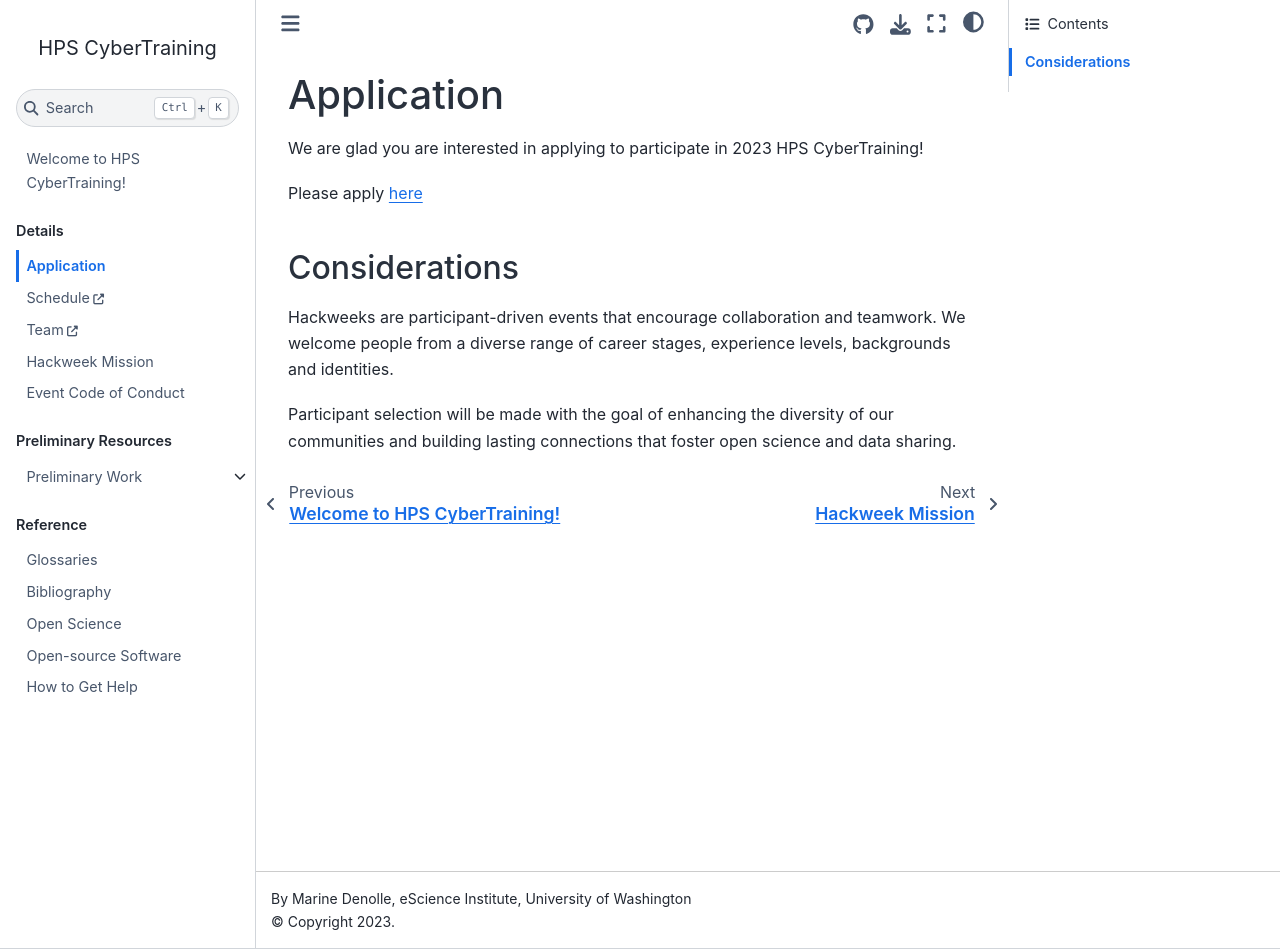
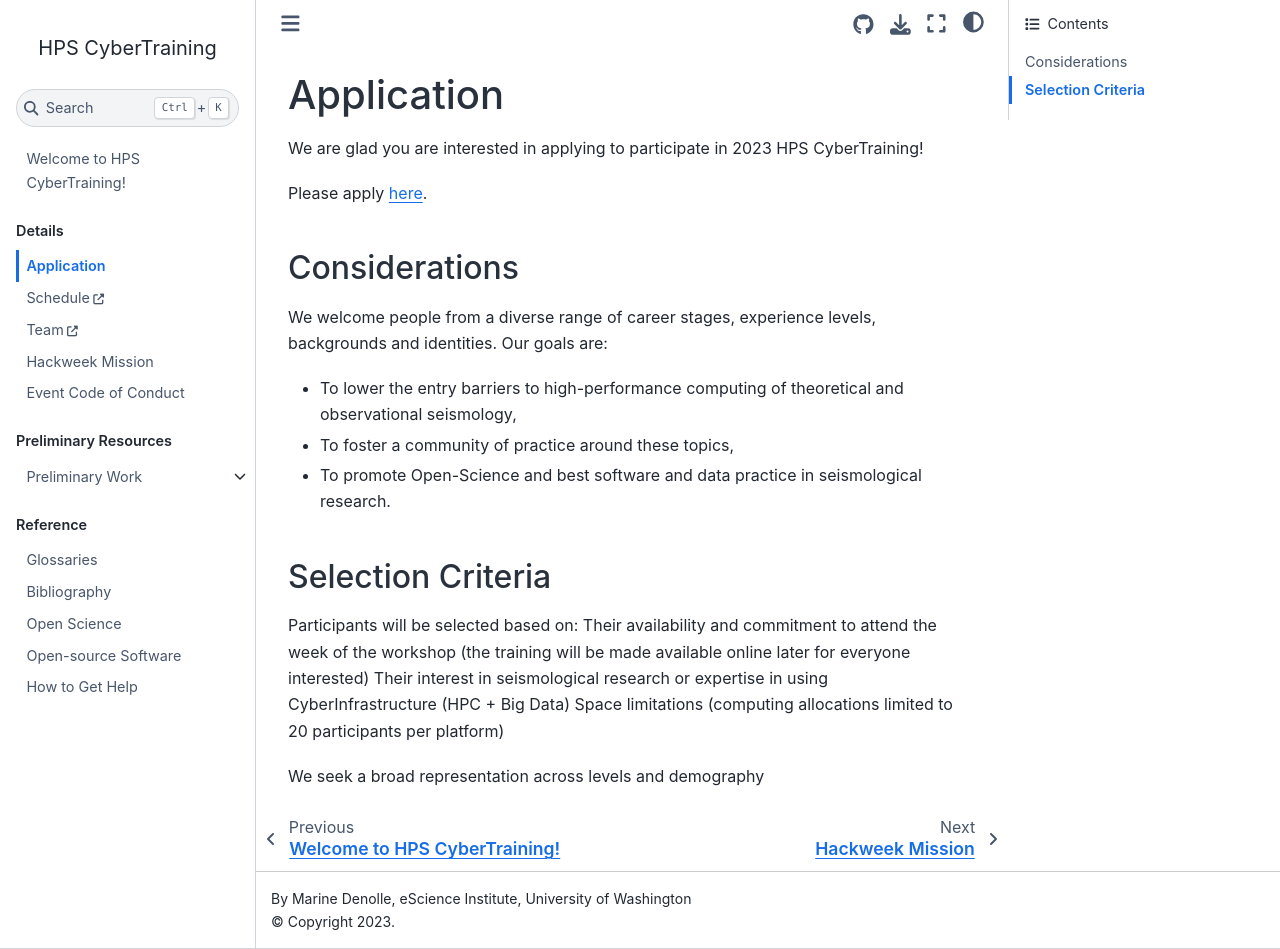
Before and after one commit to SeisSCOPED/HPS, a Jupyter Book: the page built from book/application.md, in a window 1280 px wide and 949 px high. Built offline with Jupyter Book 1.0.4 settings and Sphinx 7.4.7 and the Sphinx Book theme 1.1.4, drawn with Linux system fonts in a browser that asks for light colours.

Commit message:
add ian and update application

````diff
--- a/book/application.md
+++ b/book/application.md
@@ -2,18 +2,26 @@
 
 We are glad you are interested in applying to participate in {{hackweek}}!
 
-Please apply [here](https://docs.google.com/forms/d/e/1FAIpQLScTr-WeVqcNB4ZyrdhWxsVHpC1CQ-oL1pAv33NZ1Gz8HIlmig/viewform?usp=sf_link)
+Please apply [here](https://docs.google.com/forms/d/e/1FAIpQLScTr-WeVqcNB4ZyrdhWxsVHpC1CQ-oL1pAv33NZ1Gz8HIlmig/viewform?usp=sf_link).
 
 ## Considerations
 
-Hackweeks are participant-driven events that encourage collaboration and teamwork. We welcome people from a diverse range of career stages, experience levels, backgrounds and identities.
-
-Participant selection will be made with the goal of enhancing the diversity of our communities and building lasting connections that foster open science and data sharing.
+We welcome people from a diverse range of career stages, experience levels, backgrounds and identities. Our goals are:
+* To lower the entry barriers to high-performance computing of theoretical and observational seismology,
+* To foster a community of practice around these topics,
+* To promote Open-Science and best software and data practice in seismological research.
 
 
-<!--
 ## Selection Criteria
 
+Participants will be selected based on:
+Their availability and commitment to attend the week of the workshop (the training will be made available online later for everyone interested)
+Their interest in seismological research or expertise in using CyberInfrastructure (HPC + Big Data)
+Space limitations (computing allocations limited to 20 participants per platform)
+
+We seek a broad representation across levels and demography
+
+<!--
 <!-- The hackweek organizing committee follows a two phase process in selecting applicants, adopted from {cite:p}`huppenkothen_entrofy_2020`: -->
 
 <!-- ```{image} img/participant-selection.png -->
````
Also changed, not shown: book/team.yaml (+22 -22 lines).
